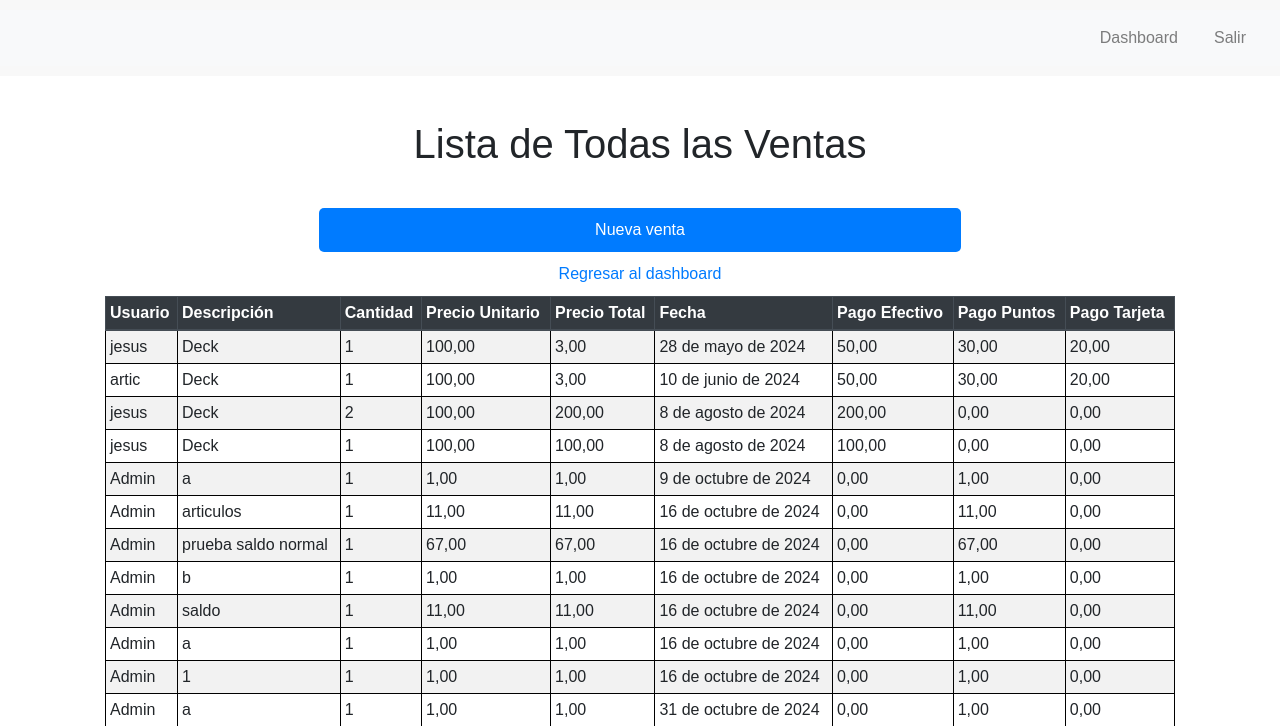
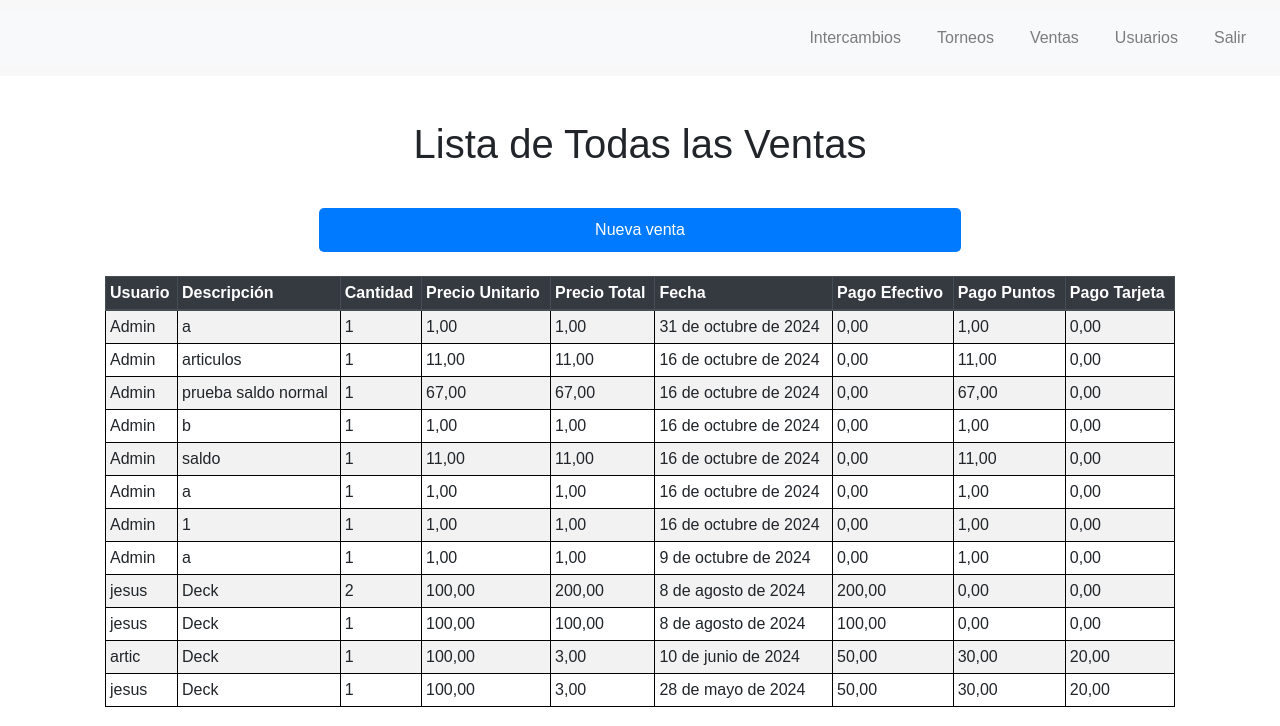
Before and after one commit to duducus/purse, a Django app: page /ventas/todos-ventas/ in a window 1280 px wide. Shown: the top 726 px of the page. Run offline with Django 5.2, Linux system fonts and the light colour scheme; a user stored in the database is signed in; data comes from the database, SQL or seed files in the repository; both versions use the stored data as it was after the commit; some libraries are stand-ins or nearby versions.

Commit message:
Sprint 2 cambios de tablas y vistas

```diff
--- a/login/core/templates/core/base.html
+++ b/login/core/templates/core/base.html
@@ -27,7 +27,11 @@
                         <li class="nav-item"><a class="nav-link" href="{% url 'pase_batalla' %}">Pase de Batalla</a></li>
                     -->
                         {% if user.is_staff %}
-                            <li class="nav-item"><a class="nav-link" href="{% url 'dashboard' %}">Dashboard</a></li>
+                            <!--<li class="nav-item"><a class="nav-link" href="{% url 'dashboard' %}">Dashboard</a></li>-->
+                            <li class="nav-item"><a class="nav-link" href="{% url 'lista_todos_intercambios' %}">Intercambios</a></li>
+                            <li class="nav-item"><a class="nav-link" href="{% url 'torneo_list' %}"> Torneos</a></li>
+                            <li class="nav-item"><a class="nav-link" href="{% url 'lista_todas_ventas' %}"> Ventas</a></li>
+                            <li class="nav-item"><a class="nav-link" href="{% url 'users_list' %}" > Usuarios</a></li>
                         {% endif %}
                         <!-- <li class="nav-item"><a class="nav-link" href="{% url 'post_list' %}">Blog</a></li>-->
                         <li class="nav-item"><a class="nav-link" href="{% url 'exit' %}">Salir</a></li>
--- a/login/core/templates/core/dashboard.html
+++ b/login/core/templates/core/dashboard.html
@@ -9,7 +9,7 @@
         <li class="list-group-item"><a href="{% url 'torneo_list' %}" class="btn btn-link">Torneos</a></li>
         <li class="list-group-item"><a href="{% url 'lista_todas_ventas' %}" class="btn btn-link">Ventas</a></li>
         <li class="list-group-item"><a href="{% url 'users_list' %}" class="btn btn-link">Usuarios</a></li>
-        <li class="list-group-item"><a href="{% url 'post_list' %}" class="btn btn-link">Blog</a></li>
+        <!--<li class="list-group-item"><a href="{% url 'post_list' %}" class="btn btn-link">Blog</a></li>-->
     </ul>
 </div>
 {% endblock %}
--- a/login/core/templates/core/users_list.html
+++ b/login/core/templates/core/users_list.html
@@ -13,10 +13,9 @@
 <body>
     <div class="container-fluid">
         <h2 class="mb-4">Lista de Usuarios</h2>
-        <a href="{% url 'create_user' %}" class="btn btn-primary">Crear usuario nuevo</a>
+        <a href="{% url 'create_user' %}" class="btn btn-primary">Crear usuario nuevo</a> <br><br>
         <!--<a href="{% url 'manage_points' %}" class="btn btn-secondary">Administrar Puntos</a> -->
-        <a href="{% url 'dashboard' %}" class="btn btn-link">Regresar al dashboard</a>
-
+        <!--<a href="{% url 'dashboard' %}" class="btn btn-link">Regresar al dashboard</a>-->
         <!-- Cuadro de búsqueda -->
             <form method="get" action="{% url 'search_users' %}" class="form">
                 <input type="text" name="codigo" id="searchCodigo" class="form-control" placeholder="Buscar por código o nombre" maxlength="12">
--- a/login/intercambios/templates/intercambios/lista_todos_intercambios.html
+++ b/login/intercambios/templates/intercambios/lista_todos_intercambios.html
@@ -3,8 +3,8 @@
 {% block content %}
 <div class="container-fluid">
     <h1 class="mb-4">Lista de Todos los Intercambios</h1>
-    <a href="{% url 'nuevo_intercambio' %}" class="btn btn-primary mt-3">Nuevo Intercambio</a>
-    <a href="{% url 'dashboard' %}" class="btn btn-link">Regresar al dashboard</a>
+    <a href="{% url 'nuevo_intercambio' %}" class="btn btn-primary mt-3">Nuevo Intercambio</a> <br><br>
+    <!--<a href="{% url 'dashboard' %}" class="btn btn-link">Regresar al dashboard</a>-->
     <div class="table-responsive">
         <table class="table table-bordered">
             <thead class="thead-dark">
--- a/login/intercambios/views.py
+++ b/login/intercambios/views.py
@@ -33,5 +33,5 @@ def nuevo_intercambio(request):
 
 @login_required
 def lista_todos_intercambios(request):
-    intercambios = Intercambio.objects.all()
+    intercambios = Intercambio.objects.all().order_by('-fecha')
     return render(request, 'intercambios/lista_todos_intercambios.html', {'intercambios': intercambios})
--- a/login/torneos/forms.py
+++ b/login/torneos/forms.py
@@ -16,6 +16,7 @@ class TorneoForm(forms.ModelForm):
     def __init__(self, *args, **kwargs):
         super().__init__(*args, **kwargs)
         # Configura la fecha inicial como la fecha actual
+
         if 'initial' not in kwargs:
             kwargs['initial'] = {}
         kwargs['initial']['fecha_inicio'] = timezone.now().date()
--- a/login/torneos/templates/torneos/lista_torneos.html
+++ b/login/torneos/templates/torneos/lista_torneos.html
@@ -3,8 +3,8 @@
 {% block content %}
 <div class="container-fluid">
     <h1 class="mb-4">Lista de Todos los Torneos</h1>
-    <a href="{% url 'crear_torneo' %}" class="btn btn-primary mt-3">Nuevo Torneo</a>
-    <a href="{% url 'dashboard' %}" class="btn btn-link">Regresar al dashboard</a>
+    <a href="{% url 'crear_torneo' %}" class="btn btn-primary mt-3">Nuevo Torneo</a> <br><br>
+    <!--<a href="{% url 'dashboard' %}" class="btn btn-link">Regresar al dashboard</a>-->
     <div class="table-responsive">
         <table class="table table-striped table-bordered">
             <thead class="thead-dark">
--- a/login/ventas/templates/ventas/lista_todas_ventas.html
+++ b/login/ventas/templates/ventas/lista_todas_ventas.html
@@ -4,8 +4,8 @@
 <body class="ventas-page">
     <div class="container-fluid">
         <h1 class="mb-4">Lista de Todas las Ventas</h1>
-        <a href="{% url 'agregar_venta' %}" class="btn btn-primary mt-3">Nueva venta</a>
-        <a href="{% url 'dashboard' %}" class="btn btn-link ">Regresar al dashboard</a>
+        <a href="{% url 'agregar_venta' %}" class="btn btn-primary mt-3">Nueva venta</a> <br><br>
+        <!--<a href="{% url 'dashboard' %}" class="btn btn-link ">Regresar al dashboard</a>-->
         <div class="table-responsive">
             <table class="table table-striped table-bordered">
                 <thead class="thead-dark">
--- a/login/ventas/views.py
+++ b/login/ventas/views.py
@@ -10,7 +10,7 @@ from django.urls import reverse
 @login_required
 @user_passes_test(lambda u: u.is_staff, login_url='/unauthorized/')
 def lista_todas_ventas(request):
-    ventas = Venta.objects.all()
+    ventas = Venta.objects.all().order_by('-fecha')
     return render(request, 'ventas/lista_todas_ventas.html', {'ventas': ventas})
 
 @login_required
@@ -42,7 +42,6 @@ def agregar_venta(request):
                         print(f'Saldo de regalo: {usuario.saldo_regalo}')
                         usuario.saldo_regalo -= pago_puntos
                     else:
-
                         puntos_restantes = pago_puntos - usuario.saldo_regalo
                         usuario.saldo_regalo = 0
                         print(f'Puntos restantes: {puntos_restantes}')
@@ -54,12 +53,15 @@ def agregar_venta(request):
                 form.add_error('usuario', 'Usuario no encontrado con ese código')
 
             venta.save()
-            return redirect(reverse('dashboard'))
+
+            # Redirige a la lista de usuarios con el código en la URL
+            return redirect(f'/usuarios/search/?codigo={codigo_usuario}')
 
     else:
         form = VentaForm()
 
     return render(request, 'ventas/agregar_venta.html', {'form': form})
+
 
 # Función para buscar usuario y traer ambos saldos: saldo y saldo_regalo
 def buscar_usuario(request, codigo):
```
Also changed, not shown: login/db_dev.sqlite3.
